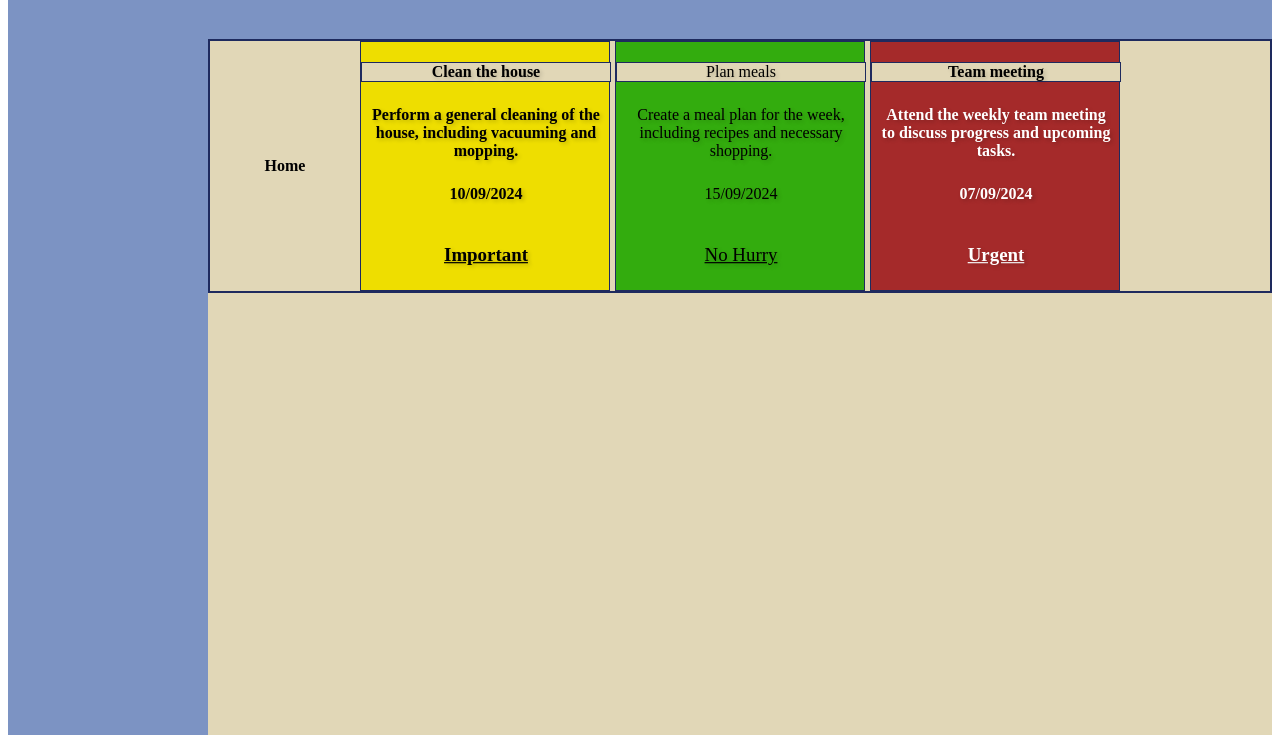
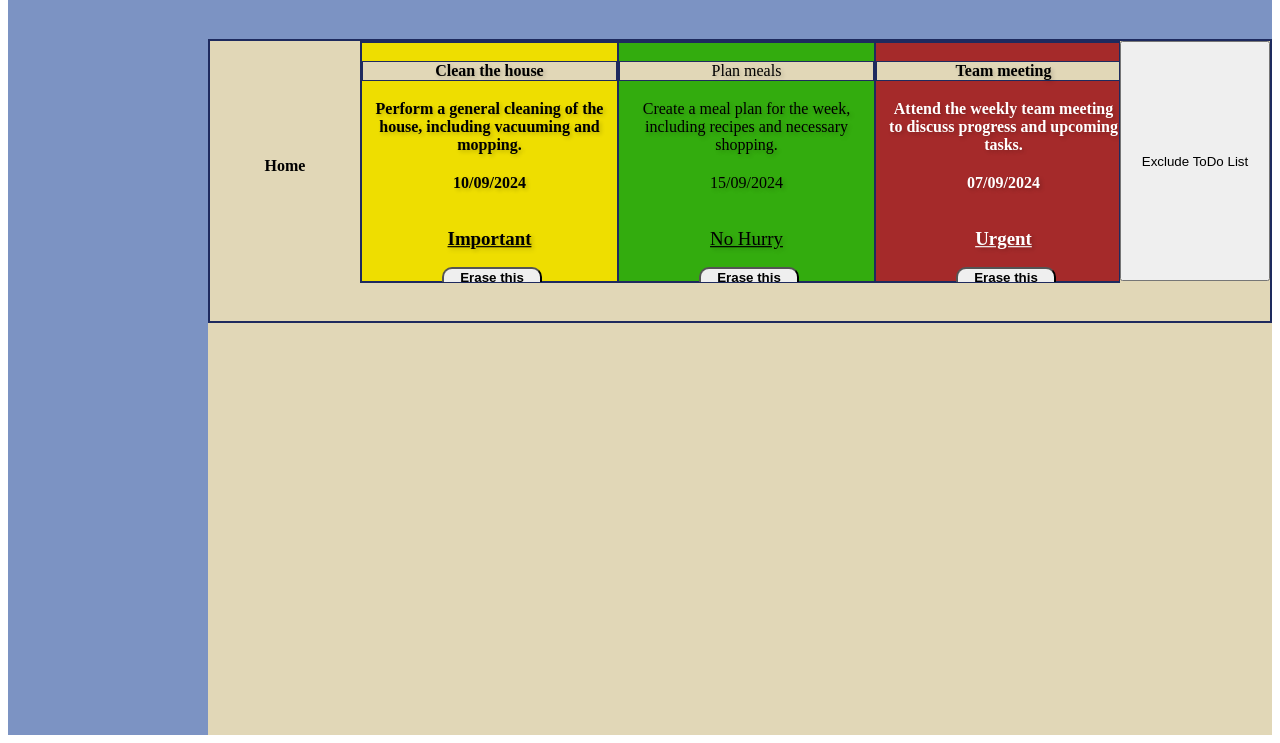
Before and after one commit to Diego-Aesir/ToDo-Website, a website built with webpack: page src/main_page.html in a window 1280 px wide. Shown: the part 69-812 px from the top of the page. Built offline with nearby package versions, Linux system fonts and the light colour scheme.

Commit message:
Creation of the "erase button" (For Row and items) are complete. Next step is to add some kind of confirmation, before performing full deleting. Then it's time to add some "new item" and "new row" for this website.

```diff
--- a/src/controller/ToDoController.js
+++ b/src/controller/ToDoController.js
@@ -5,7 +5,8 @@ import {
 } from "../models/ToDoList.js";
 
 import {
-    createDivItemRow
+    createDivItemRow,
+    removeChildFromIndex
 } from "../view/ToDoView.js";
 
 function createStandardList() {
@@ -31,19 +32,32 @@ function createStandardList() {
          PRIORITY.URGENT
     );
 
+
     list.addItem(item);
     list.addItem(item2);
     list.addItem(item3);
+
     return list;
 }
 
 function insertItemsOnObject(list, object) {
     for(let x in list.items) {
-        object.appendChild(createDivItemRow(list.getItemOnIndex(x)));
+        object.appendChild(createDivItemRow(list, list.getItemOnIndex(x)));
+    }
+}
+
+function eraseItem(list, item) {
+    removeChildFromIndex(list, item);
+    list.removeItem(item.index);
+
+    for(let i in list.items) {
+        let itemReforged = list.getItemOnIndex(i);
+        itemReforged.index = i;
     }
 }
 
 export {
     createStandardList,
     insertItemsOnObject,
+    eraseItem
 }
--- a/src/models/ToDoList.js
+++ b/src/models/ToDoList.js
@@ -7,11 +7,11 @@ class ToDoList {
 
     addItem(ToDoItem) {
         this.#items.push(ToDoItem);
-        ToDoItem.itemIndex = this.items.length-1
+        ToDoItem.index = this.items.length-1
     }
 
     removeItem(index) {
-        this.#items.splice(index, index+1);
+        this.#items.splice(index, 1);
     }
 
     getItemOnIndex(index) {
@@ -30,7 +30,7 @@ const PRIORITY = {
 };
 
 class ToDoItem {
-    itemIndex;
+    index;
     #title;
     #description;
     #dueDate;
--- a/src/styles.css
+++ b/src/styles.css
@@ -33,6 +33,11 @@ p {
     background-color: #E1D7B7;
 }
 
+button:hover {
+    background-color: #c0392b;
+    box-shadow: 0 6px 12px rgba(0, 0, 0, 0.2);
+}
+
 .URGENT {
     background-color: brown;
     font-weight: bolder;
--- a/src/view/ToDoView.js
+++ b/src/view/ToDoView.js
@@ -4,7 +4,8 @@ import {
 
 import {
     createStandardList,
-    insertItemsOnObject
+    insertItemsOnObject,
+    eraseItem
 } from "../controller/ToDoController.js";
 
 const content = document.querySelector("#content");
@@ -15,14 +16,15 @@ function loadFirstTimeHomeScreen() {
 
 function createRow(list) {
     const row = document.createElement("div");
-    row.style.height = "250px";
+    row.style.height = "280px";
     row.style.display = "grid";
     row.style.gridTemplateRows = "250px";
-    row.style.gridTemplateColumns = "150px 1fr";
+    row.style.gridTemplateColumns = "150px 1fr 150px";
     row.style.border = "2px solid #1E2A5E";
 
     row.appendChild(createDivSubject(list));
     row.appendChild(createItemsDiv(list));
+    row.appendChild(createButtonExclude(row));
     return row;
 }
 
@@ -37,40 +39,52 @@ function createDivSubject(item) {
 
 function createItemsDiv(list) {
     const divisor = document.createElement("div");
-    divisor.style.display = "grid";
-    divisor.style.gridTemplateRows = "250px";
-    divisor.style.gridTemplateColumns = "repeat(auto-fill, 250px)";
-    divisor.style.gap = "5px";
+    divisor.style.display = "flex";
+    divisor.style.width = "90 vw";
+    divisor.style.height = "30vh";
+    divisor.style.overflowX = "scroll";
+    divisor.style.border = "0.5px solid #1E2A5E";
+    divisor.className = list.subject;
     insertItemsOnObject(list, divisor);
     return divisor;
 }
 
-function createDivItemRow(item) {
-    let row = document.createElement("div");
+function createButtonExclude(row) {
+    const buttonExclude = document.createElement("button");
+    buttonExclude.innerText = "Exclude ToDo List";
+    buttonExclude.style.height = "30vh";
+    buttonExclude.addEventListener("click", () => {
+        row.remove();
+    });
+    return buttonExclude;
+}
+
+function createDivItemRow(list, item) {
+    const row = document.createElement("div");
     row.style.display = "grid";
-    row.style.gridTemplateColumns = "250px";
-    row.style.gridTemplateRows = "repeat(auto-fill, 60px)";
+    row.style.gridTemplateColumns = "255px";
+    row.style.gridTemplateRows = "repeat(auto-fill, 55px)";
     row.style.gap = "1px";
     row.style.alignItems = "center";
     row.style.textAlign = "center";
     row.style.overflowY = "none";
     row.style.border = "0.5px solid #1E2A5E";
 
-    let title = document.createElement("p");
+    const title = document.createElement("p");
     title.innerText = item.title;
     title.style.border = "1px solid #1E2A5E";
     title.style.backgroundColor = "#E1D7B7";
     title.style.color = "black";
 
-    let description = document.createElement("p");
+    const description = document.createElement("p");
     description.innerText = item.description;
     description.style.padding = "10px";
     description.style.overflowY = "auto";
 
-    let dueDate = document.createElement("p");
+    const dueDate = document.createElement("p");
     dueDate.innerText = item.dueDate;
 
-    let priority = document.createElement("p");
+    const priority = document.createElement("p");
     priority.innerText = item.priority;
     priority.style.textDecoration = "underline";
     priority.style.transform = "scale(1.18)";
@@ -80,6 +94,7 @@ function createDivItemRow(item) {
     row.appendChild(description);
     row.appendChild(dueDate);
     row.appendChild(priority);
+    row.appendChild(createButtonEraser(list, item));
     return row;
 }
 
@@ -91,7 +106,26 @@ function setPriorityClass(priority) {
     }
 }
 
+function createButtonEraser(list, item) {
+    const button = document.createElement("button");
+    button.innerText = "Erase this item";
+    button.style.width = "100px";
+    button.style.marginLeft = "80px";
+    button.style.borderRadius = "10px";
+    button.style.fontWeight = "bolder";
+    button.addEventListener("click", function() {
+        eraseItem(list, item);
+    });
+    return button;
+}
+
+function removeChildFromIndex(list, item) {
+    const divItem = document.querySelector("." + list.subject);
+    divItem.removeChild(divItem.children[item.index]);
+}
+
 export {
     createDivItemRow,
-    loadFirstTimeHomeScreen
+    loadFirstTimeHomeScreen,
+    removeChildFromIndex
 }
```
